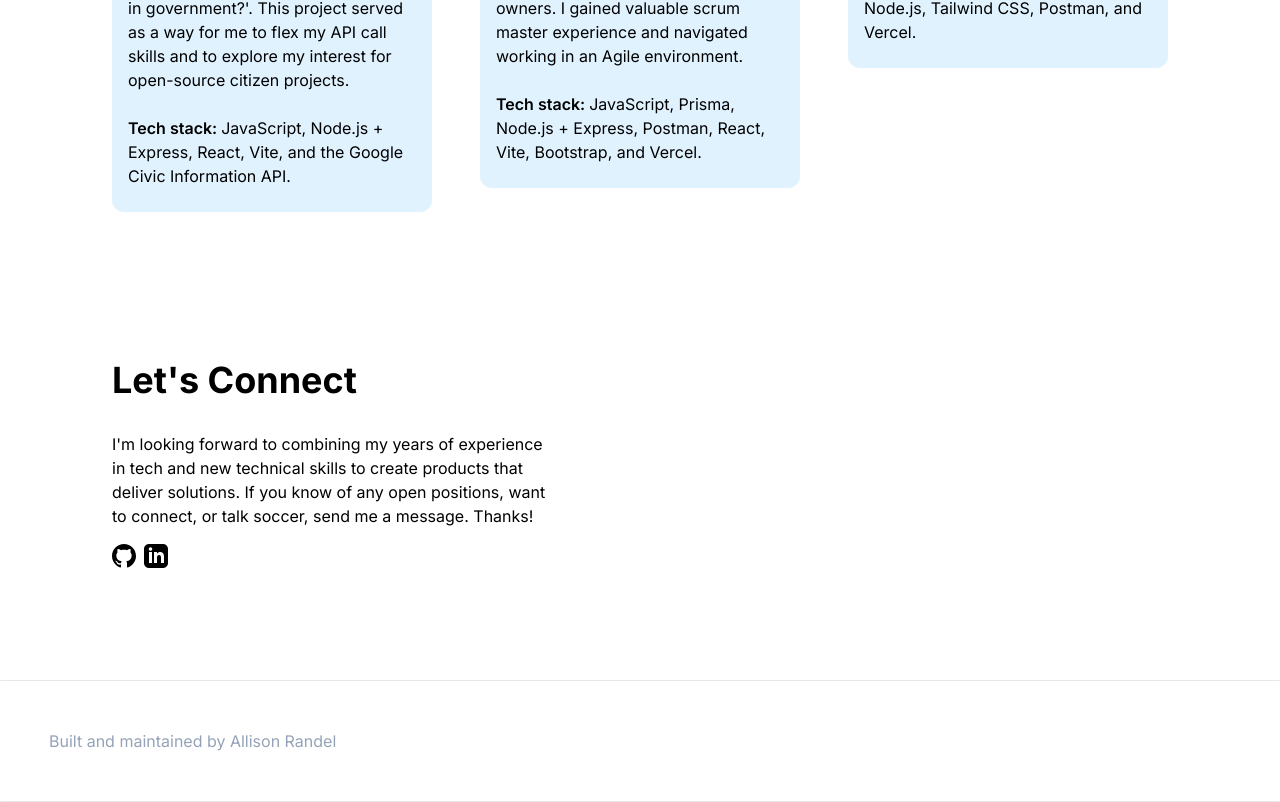
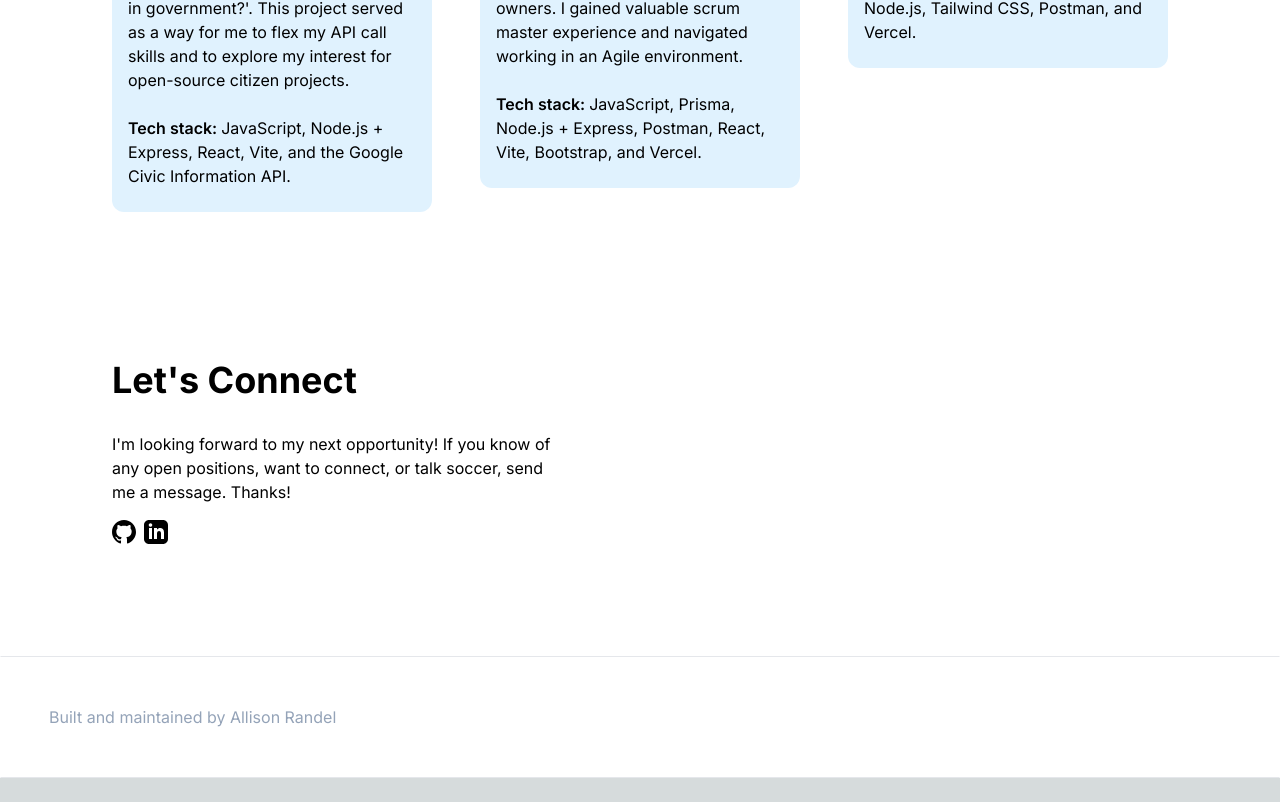
Before and after one commit to arandel1/portfolio, a Next.js app: page / in a window 1280 px wide. Shown: the part 1545-2347 px from the top of the page. After the commit the page ends 2323 px from the top, so only its background shows below. Built offline with nearby package versions, Linux system fonts and the light colour scheme.

Commit message:
edited Lets Connect section

```diff
--- a/app/components/EmailSection.jsx
+++ b/app/components/EmailSection.jsx
@@ -10,7 +10,7 @@ const EmailSection = () => {
       <div><h5 className='text-4xl font-bold text-black mb-8'>Let's Connect</h5>
       <p className='text-black mb-4 max-w-md'>
         {" "}
-        I'm looking forward to combining my years of experience in tech and new technical skills to create products that deliver solutions. If you know of any open positions, want to connect, or talk soccer, send me a message. Thanks!
+        I'm looking forward to my next opportunity! If you know of any open positions, want to connect, or talk soccer, send me a message. Thanks!
         </p>
         <div className='socials flex flex-row gap-2'>
           <Link href = "https://github.com/arandel1">
```
